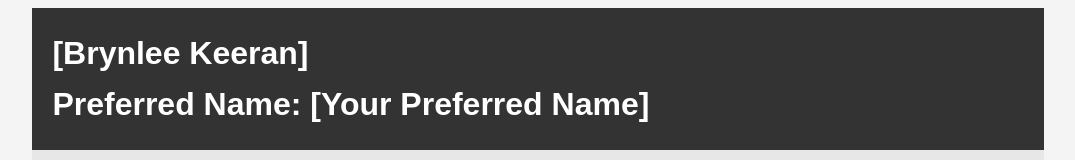
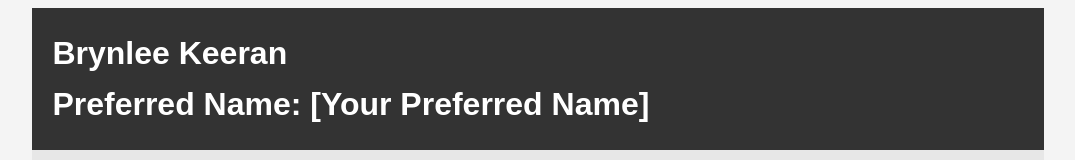
Before and after one commit to Brynlee-keeran/me, a plain HTML site: page index.html in a window 1280 px wide. Shown: the top 160 px of the page, without its empty margins (102-1177 px from the left). Drawn offline with Linux system fonts and the light colour scheme.

Commit message:
Practicing

```diff
--- a/index.html
+++ b/index.html
@@ -31,7 +31,7 @@
 <body>
     <div class="container">
         <header class="main-info">
-            <h1>[Brynlee Keeran]</h1>
+            <h1>Brynlee Keeran</h1>
             <h1>Preferred Name: [Your Preferred Name]</h1>
         </header>
 
```
